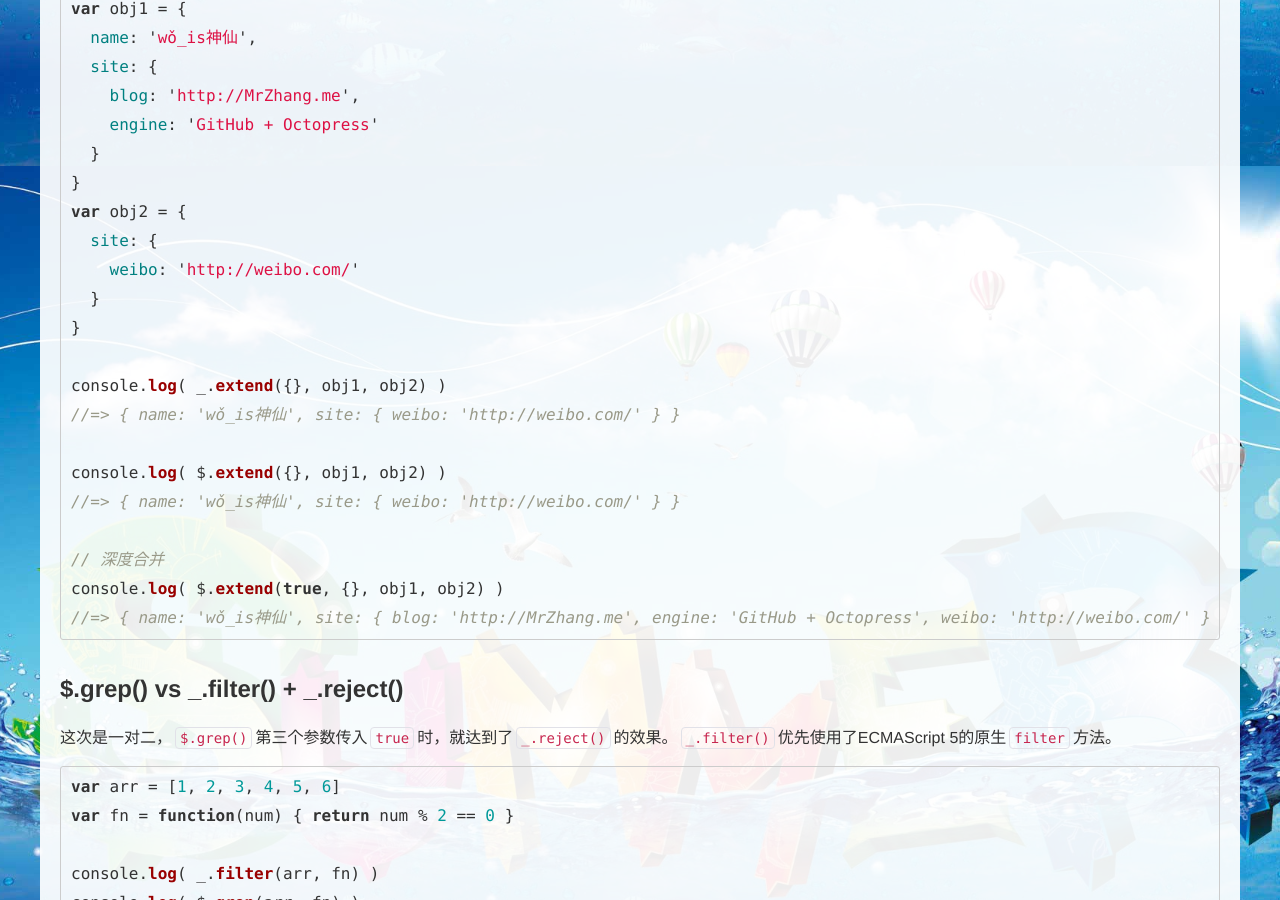
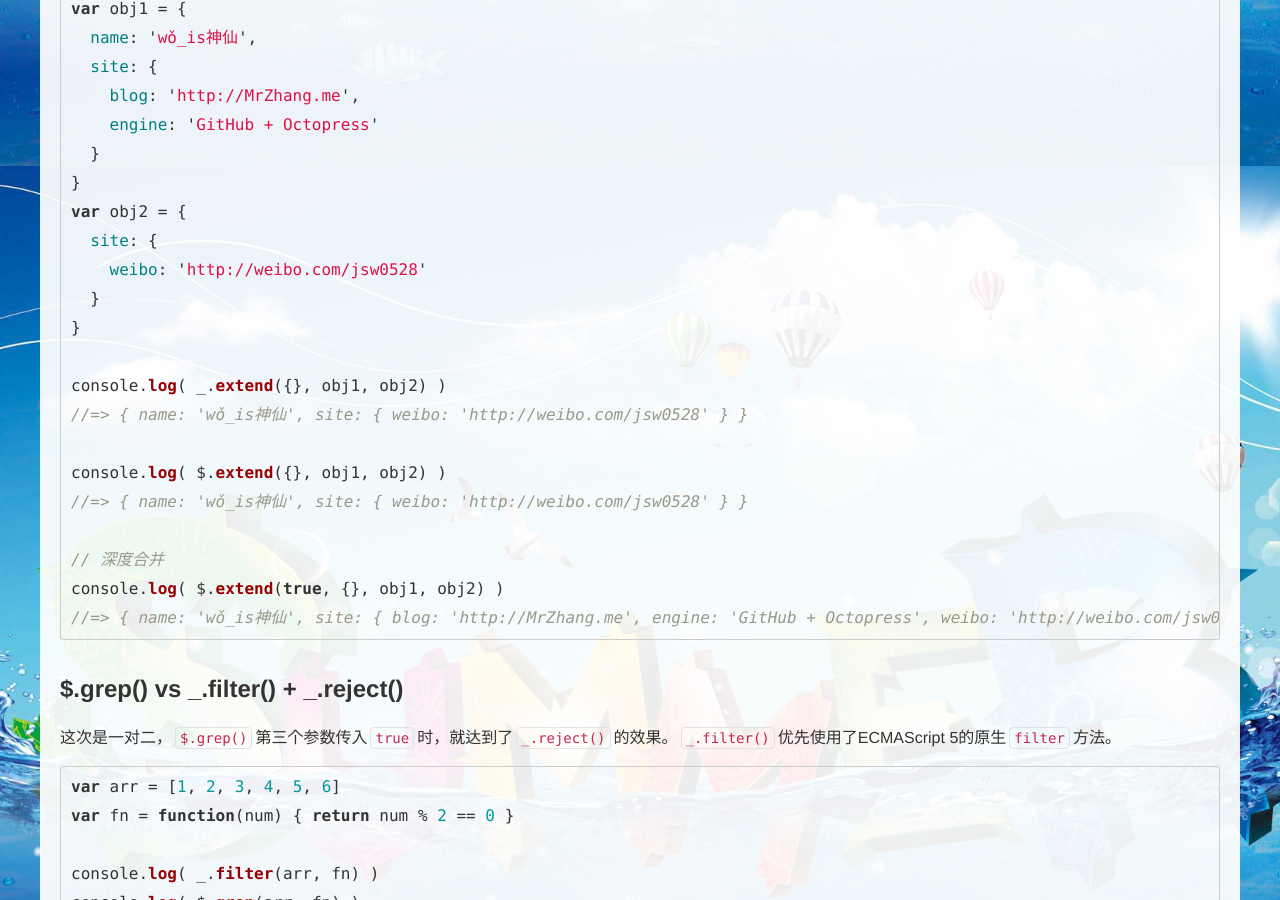
Before and after one commit to antife-yinyue/MrZhang.me, a Jekyll site: the page built from _posts/2012-03-26-jquery-utilities-vs-underscore.md, in a window 1280 px wide and 900 px high, scrolled down 734 px. Built offline with Jekyll 4.4.1, drawn with Linux system fonts in a browser that asks for light colours; Markdown is read by kramdown in place of the engine named in the settings; some of the changed lines change nothing that is shown.

Commit message:
set weibo.username in config file

````diff
--- a/_config.yml
+++ b/_config.yml
@@ -6,7 +6,7 @@ author: wǒ_is神仙
 name: MrZhang.me
 url: http://mrzhang.me
 permalink: /blog/:title.html
-paginate: 10
+paginate: 5
 paginate_path: /page/:num
 excerpt_separator: '<!-- more -->'
 
@@ -18,7 +18,6 @@ excerpt_separator: '<!-- more -->'
 safe: true
 markdown: redcarpet
 exclude: ['Gemfile', 'Gemfile.lock']
-relative_permalinks: true
 timezone: Asia/Shanghai
 
 
@@ -47,6 +46,11 @@ deploy:
 #    Social Networks     #
 # ---------------------- #
 
+weibo:
+  username: jsw0528
+#   uid:
+#   appkey:
+
 github: jsw0528
 
 duoshuo: jsw0528
--- a/_posts/2012-03-26-jquery-utilities-vs-underscore.md
+++ b/_posts/2012-03-26-jquery-utilities-vs-underscore.md
@@ -28,19 +28,19 @@ var obj1 = {
 }
 var obj2 = {
   site: {
-    weibo: 'http://weibo.com/{{ site.sina_weibo_id }}'
+    weibo: 'http://weibo.com/{{ site.weibo.username }}'
   }
 }
 
 console.log( _.extend({}, obj1, obj2) )
-//=> { name: '{{ site.author }}', site: { weibo: 'http://weibo.com/{{ site.sina_weibo_id }}' } }
+//=> { name: '{{ site.author }}', site: { weibo: 'http://weibo.com/{{ site.weibo.username }}' } }
 
 console.log( $.extend({}, obj1, obj2) )
-//=> { name: '{{ site.author }}', site: { weibo: 'http://weibo.com/{{ site.sina_weibo_id }}' } }
+//=> { name: '{{ site.author }}', site: { weibo: 'http://weibo.com/{{ site.weibo.username }}' } }
 
 // 深度合并
 console.log( $.extend(true, {}, obj1, obj2) )
-//=> { name: '{{ site.author }}', site: { blog: 'http://MrZhang.me', engine: 'GitHub + Octopress', weibo: 'http://weibo.com/{{ site.sina_weibo_id }}' } }
+//=> { name: '{{ site.author }}', site: { blog: 'http://MrZhang.me', engine: 'GitHub + Octopress', weibo: 'http://weibo.com/{{ site.weibo.username }}' } }
 ```
 
 <!-- more -->
````
